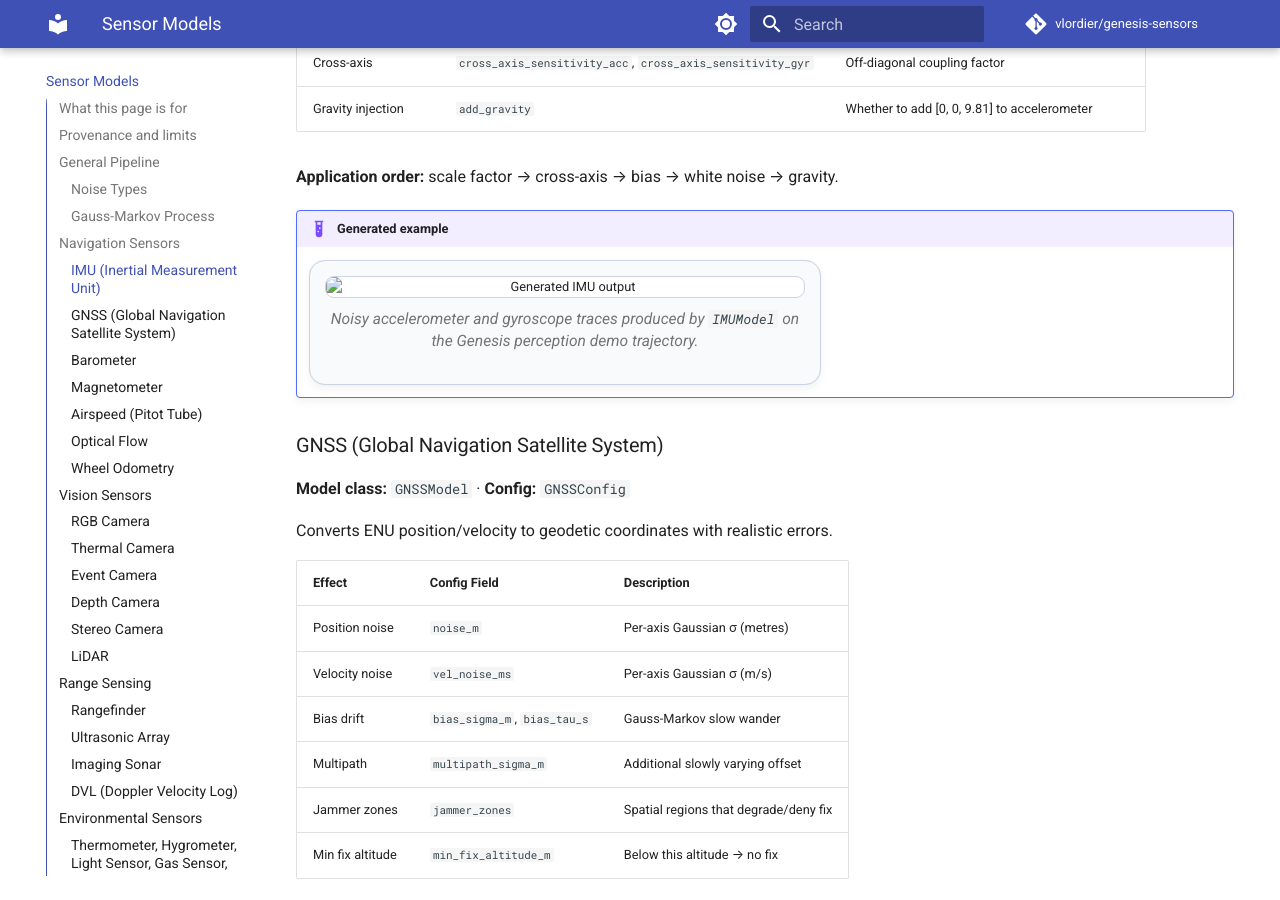
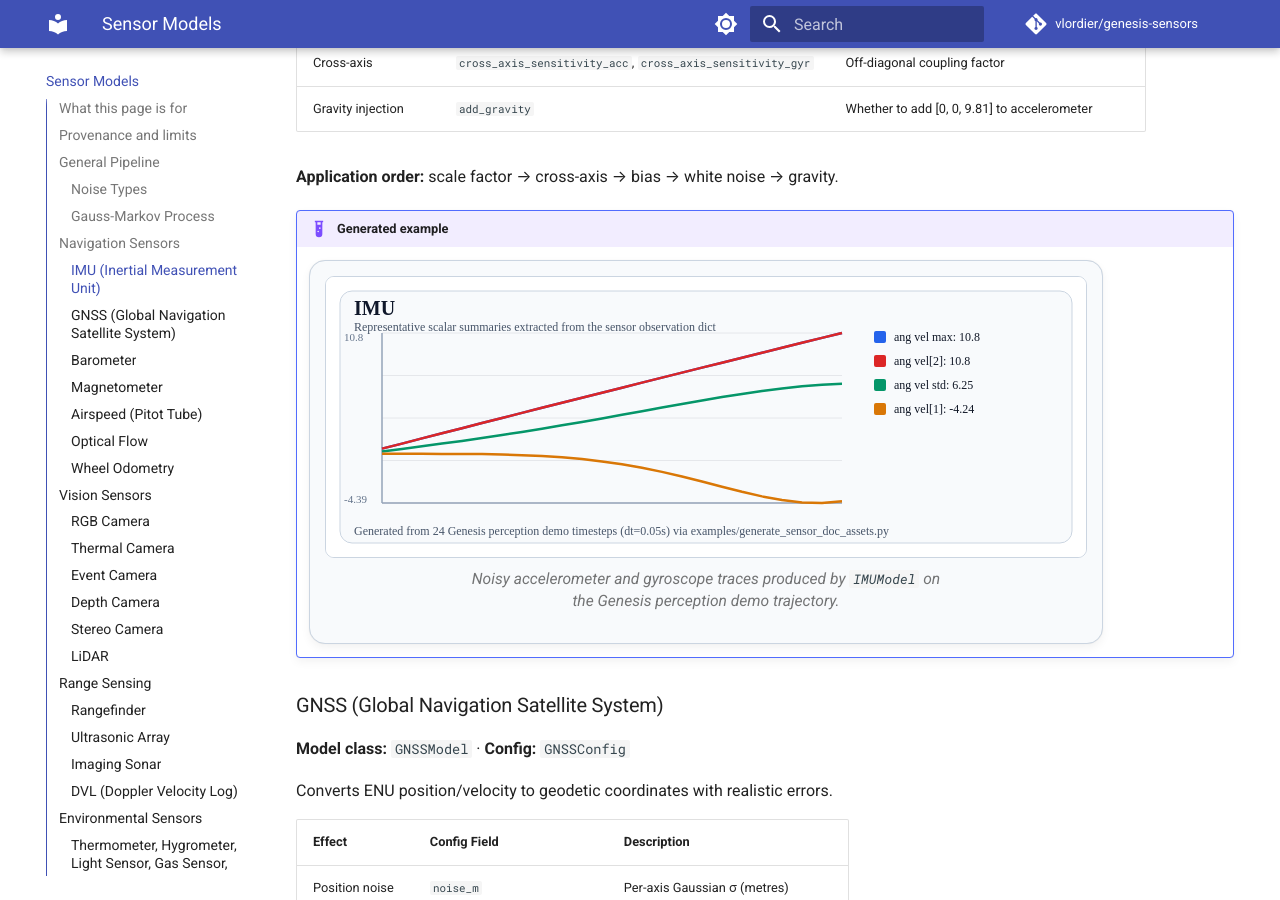
Before and after one commit to vlordier/genesis-sensors, an MkDocs documentation site: the page built from docs/sensor-models.md, in a window 1280 px wide and 900 px high, scrolled down 2639 px. Built offline with MkDocs 1.6.1 and Material for MkDocs 9.7.7, drawn with Linux system fonts in a browser that asks for light colours; comment, search, counter and statistics services are not loaded.

Commit message:
docs: fix generated example asset paths

```diff
--- a/docs/sensor-models.md
+++ b/docs/sensor-models.md
@@ -102,7 +102,7 @@ $$\omega_\text{meas} = (1 + s_\omega) \, R_\text{cross} \, \omega_\text{true} +
 
 !!! example "Generated example"
     <figure class="generated-example">
-      <img src="assets/sensors/imu.svg" alt="Generated IMU output" loading="lazy" />
+      <img src="../assets/sensors/imu.svg" alt="Generated IMU output" loading="lazy" />
       <figcaption>Noisy accelerometer and gyroscope traces produced by <code>IMUModel</code> on the Genesis perception demo trajectory.</figcaption>
     </figure>
 
@@ -126,7 +126,7 @@ Converts ENU position/velocity to geodetic coordinates with realistic errors.
 
 !!! example "Generated example"
     <figure class="generated-example">
-      <img src="assets/sensors/gnss.svg" alt="Generated GNSS output" loading="lazy" />
+      <img src="../assets/sensors/gnss.svg" alt="Generated GNSS output" loading="lazy" />
       <figcaption>Position, velocity, and fix-quality evolution emitted by <code>GNSSModel</code>.</figcaption>
     </figure>
 
@@ -147,7 +147,7 @@ $$P = P_0 \left(\frac{T_0 - Lh}{T_0}\right)^{g M / (R L)}$$
 
 !!! example "Generated example"
     <figure class="generated-example">
-      <img src="assets/sensors/barometer.svg" alt="Generated barometer output" loading="lazy" />
+      <img src="../assets/sensors/barometer.svg" alt="Generated barometer output" loading="lazy" />
       <figcaption>Altitude and pressure traces generated by <code>BarometerModel</code>.</figcaption>
     </figure>
 
@@ -167,7 +167,7 @@ Simulates a 3-axis magnetometer measuring Earth's magnetic field.
 
 !!! example "Generated example"
     <figure class="generated-example">
-      <img src="assets/sensors/magnetometer.svg" alt="Generated magnetometer output" loading="lazy" />
+      <img src="../assets/sensors/magnetometer.svg" alt="Generated magnetometer output" loading="lazy" />
       <figcaption>Field magnitude and axis readings from the simulated magnetometer.</figcaption>
     </figure>
 
@@ -189,7 +189,7 @@ $$q = \tfrac{1}{2} \rho(h) \, V_\text{TAS}^2, \quad V_\text{IAS} = \sqrt{\frac{2
 
 !!! example "Generated example"
     <figure class="generated-example">
-      <img src="assets/sensors/airspeed.svg" alt="Generated airspeed output" loading="lazy" />
+      <img src="../assets/sensors/airspeed.svg" alt="Generated airspeed output" loading="lazy" />
       <figcaption>Indicated airspeed and pressure-derived output from <code>AirspeedModel</code>.</figcaption>
     </figure>
 
@@ -208,7 +208,7 @@ Simulates a downward-looking optical flow sensor (e.g. PX4FLOW).
 
 !!! example "Generated example"
     <figure class="generated-example">
-      <img src="assets/sensors/optical_flow.svg" alt="Generated optical flow output" loading="lazy" />
+      <img src="../assets/sensors/optical_flow.svg" alt="Generated optical flow output" loading="lazy" />
       <figcaption>Angular-rate and quality estimates from the downward-looking optical-flow model.</figcaption>
     </figure>
 
@@ -226,7 +226,7 @@ Incremental dead-reckoning from wheel encoders.
 
 !!! example "Generated example"
     <figure class="generated-example">
-      <img src="assets/sensors/wheel_odometry.svg" alt="Generated wheel odometry output" loading="lazy" />
+      <img src="../assets/sensors/wheel_odometry.svg" alt="Generated wheel odometry output" loading="lazy" />
       <figcaption>Incremental dead-reckoning drift and heading change from <code>WheelOdometryModel</code>.</figcaption>
     </figure>
 
@@ -253,7 +253,7 @@ Full image-corruption pipeline applied to ideal RGB frames.
 
 !!! example "Generated example"
     <figure class="generated-example">
-      <img src="assets/sensors/camera_model.svg" alt="Generated RGB camera snapshot" loading="lazy" />
+      <img src="../assets/sensors/camera_model.svg" alt="Generated RGB camera snapshot" loading="lazy" />
       <figcaption>A true RGB frame snapshot emitted by <code>CameraModel</code>, after the corruption pipeline.</figcaption>
     </figure>
 
@@ -273,7 +273,7 @@ Uncooled microbolometer thermal imager.
 
 !!! example "Generated example"
     <figure class="generated-example">
-      <img src="assets/sensors/thermal_camera.svg" alt="Generated thermal camera snapshot" loading="lazy" />
+      <img src="../assets/sensors/thermal_camera.svg" alt="Generated thermal camera snapshot" loading="lazy" />
       <figcaption>Temperature field snapshot generated by <code>ThermalCameraModel</code>.</figcaption>
     </figure>
 
@@ -292,7 +292,7 @@ Dynamic-vision sensor producing asynchronous brightness-change events.
 
 !!! example "Generated example"
     <figure class="generated-example">
-      <img src="assets/sensors/event_camera.svg" alt="Generated event camera snapshot" loading="lazy" />
+      <img src="../assets/sensors/event_camera.svg" alt="Generated event camera snapshot" loading="lazy" />
       <figcaption>An event accumulation map from the asynchronous <code>EventCameraModel</code>.</figcaption>
     </figure>
 
@@ -311,7 +311,7 @@ Active IR / structured-light depth sensor.
 
 !!! example "Generated example"
     <figure class="generated-example">
-      <img src="assets/sensors/depth_camera.svg" alt="Generated depth camera snapshot" loading="lazy" />
+      <img src="../assets/sensors/depth_camera.svg" alt="Generated depth camera snapshot" loading="lazy" />
       <figcaption>A depth-map visualization rendered from the real <code>DepthCameraModel</code> output.</figcaption>
     </figure>
 
@@ -329,7 +329,7 @@ Passive stereo vision with disparity-based depth estimation.
 
 !!! example "Generated example"
     <figure class="generated-example">
-      <img src="assets/sensors/stereo_camera.svg" alt="Generated stereo camera snapshot" loading="lazy" />
+      <img src="../assets/sensors/stereo_camera.svg" alt="Generated stereo camera snapshot" loading="lazy" />
       <figcaption>Left/right camera views and recovered geometry from <code>StereoCameraModel</code>.</figcaption>
     </figure>
 
@@ -350,7 +350,7 @@ Spinning or solid-state time-of-flight point cloud sensor.
 
 !!! example "Generated example"
     <figure class="generated-example">
-      <img src="assets/sensors/lidar.svg" alt="Generated LiDAR snapshot" loading="lazy" />
+      <img src="../assets/sensors/lidar.svg" alt="Generated LiDAR snapshot" loading="lazy" />
       <figcaption>Range image and point-cloud projection produced by <code>LidarModel</code>.</figcaption>
     </figure>
 
@@ -374,7 +374,7 @@ Single-beam ToF or triangulation rangefinder.
 
 !!! example "Generated example"
     <figure class="generated-example">
-      <img src="assets/sensors/rangefinder.svg" alt="Generated rangefinder output" loading="lazy" />
+      <img src="../assets/sensors/rangefinder.svg" alt="Generated rangefinder output" loading="lazy" />
       <figcaption>Distance and dropout behavior from the single-beam <code>RangefinderModel</code>.</figcaption>
     </figure>
 
@@ -392,7 +392,7 @@ Multi-beam ultrasonic range sensor array.
 
 !!! example "Generated example"
     <figure class="generated-example">
-      <img src="assets/sensors/ultrasonic.svg" alt="Generated ultrasonic output" loading="lazy" />
+      <img src="../assets/sensors/ultrasonic.svg" alt="Generated ultrasonic output" loading="lazy" />
       <figcaption>Nearest-range and per-beam behavior generated by <code>UltrasonicArrayModel</code>.</figcaption>
     </figure>
 
@@ -412,7 +412,7 @@ Forward-looking imaging sonar producing azimuth-range images.
 
 !!! example "Generated example"
     <figure class="generated-example">
-      <img src="assets/sensors/imaging_sonar.svg" alt="Generated imaging sonar snapshot" loading="lazy" />
+      <img src="../assets/sensors/imaging_sonar.svg" alt="Generated imaging sonar snapshot" loading="lazy" />
       <figcaption>A forward-looking sonar intensity image emitted by <code>ImagingSonarModel</code>.</figcaption>
     </figure>
 
@@ -432,15 +432,15 @@ Bottom-tracking velocity sensor for underwater vehicles.
 !!! example "Generated example"
     <div class="generated-example-grid">
       <figure class="generated-example">
-        <img src="assets/sensors/dvl.svg" alt="Generated DVL output" loading="lazy" />
+        <img src="../assets/sensors/dvl.svg" alt="Generated DVL output" loading="lazy" />
         <figcaption>Bottom-track velocity and altitude estimates from <code>DVLModel</code>.</figcaption>
       </figure>
       <figure class="generated-example">
-        <img src="assets/sensors/acoustic_current_profiler.svg" alt="Generated current profiler output" loading="lazy" />
+        <img src="../assets/sensors/acoustic_current_profiler.svg" alt="Generated current profiler output" loading="lazy" />
         <figcaption>Water-column velocity bins from the acoustic current profiler model.</figcaption>
       </figure>
       <figure class="generated-example">
-        <img src="assets/sensors/side_scan_sonar.svg" alt="Generated side-scan sonar snapshot" loading="lazy" />
+        <img src="../assets/sensors/side_scan_sonar.svg" alt="Generated side-scan sonar snapshot" loading="lazy" />
         <figcaption>Port/starboard waterfall-style returns from <code>SideScanSonarModel</code>.</figcaption>
       </figure>
     </div>
@@ -461,23 +461,23 @@ All environment sensors follow the same pattern:
 !!! example "Generated example"
     <div class="generated-example-grid">
       <figure class="generated-example">
-        <img src="assets/sensors/thermometer.svg" alt="Generated thermometer output" loading="lazy" />
+        <img src="../assets/sensors/thermometer.svg" alt="Generated thermometer output" loading="lazy" />
         <figcaption>Ambient temperature readings from <code>ThermometerModel</code>.</figcaption>
       </figure>
       <figure class="generated-example">
-        <img src="assets/sensors/hygrometer.svg" alt="Generated hygrometer output" loading="lazy" />
+        <img src="../assets/sensors/hygrometer.svg" alt="Generated hygrometer output" loading="lazy" />
         <figcaption>Humidity and dew-point output from <code>HygrometerModel</code>.</figcaption>
       </figure>
       <figure class="generated-example">
-        <img src="assets/sensors/light_sensor.svg" alt="Generated light sensor output" loading="lazy" />
+        <img src="../assets/sensors/light_sensor.svg" alt="Generated light sensor output" loading="lazy" />
         <figcaption>Illuminance response from <code>LightSensorModel</code>.</figcaption>
       </figure>
       <figure class="generated-example">
-        <img src="assets/sensors/gas_sensor.svg" alt="Generated gas sensor output" loading="lazy" />
+        <img src="../assets/sensors/gas_sensor.svg" alt="Generated gas sensor output" loading="lazy" />
         <figcaption>Concentration traces from <code>GasSensorModel</code>.</figcaption>
       </figure>
       <figure class="generated-example">
-        <img src="assets/sensors/anemometer.svg" alt="Generated anemometer output" loading="lazy" />
+        <img src="../assets/sensors/anemometer.svg" alt="Generated anemometer output" loading="lazy" />
         <figcaption>Wind speed and direction estimates produced by <code>AnemometerModel</code>.</figcaption>
       </figure>
     </div>
@@ -498,7 +498,7 @@ Simulates a LiPo/LiHV battery pack with discharge curve and internal resistance.
 
 !!! example "Generated example"
     <figure class="generated-example">
-      <img src="assets/sensors/battery.svg" alt="Generated battery output" loading="lazy" />
+      <img src="../assets/sensors/battery.svg" alt="Generated battery output" loading="lazy" />
       <figcaption>State-of-charge and voltage behavior from the simulated battery pack.</figcaption>
     </figure>
 
@@ -530,7 +530,7 @@ $$\text{PER} = \frac{1}{1 + e^{(SNR - SNR_\text{min}) / \beta}}$$
 
 !!! example "Generated example"
     <figure class="generated-example">
-      <img src="assets/sensors/radio.svg" alt="Generated radio output" loading="lazy" />
+      <img src="../assets/sensors/radio.svg" alt="Generated radio output" loading="lazy" />
       <figcaption>Queue depth, packet delivery, and link quality from <code>RadioLinkModel</code>.</figcaption>
     </figure>
 
@@ -542,7 +542,7 @@ Ultra-wideband time-of-flight ranging with NLOS bias modelling.
 
 !!! example "Generated example"
     <figure class="generated-example">
-      <img src="assets/sensors/uwb_ranging.svg" alt="Generated UWB output" loading="lazy" />
+      <img src="../assets/sensors/uwb_ranging.svg" alt="Generated UWB output" loading="lazy" />
       <figcaption>Anchor ranges and validity flags generated by <code>UWBRangingModel</code>.</figcaption>
     </figure>
 
@@ -554,7 +554,7 @@ Automotive/industrial radar with range/velocity/angle measurements.
 
 !!! example "Generated example"
     <figure class="generated-example">
-      <img src="assets/sensors/radar.svg" alt="Generated radar snapshot" loading="lazy" />
+      <img src="../assets/sensors/radar.svg" alt="Generated radar snapshot" loading="lazy" />
       <figcaption>Detected radar returns projected into a compact point visualization.</figcaption>
     </figure>
 
@@ -577,7 +577,7 @@ Automotive/industrial radar with range/velocity/angle measurements.
 
 !!! example "Generated example"
     <figure class="generated-example">
-      <img src="assets/sensors/force_torque.svg" alt="Generated force-torque output" loading="lazy" />
+      <img src="../assets/sensors/force_torque.svg" alt="Generated force-torque output" loading="lazy" />
       <figcaption>Force and torque channels emitted by <code>ForceTorqueSensorModel</code>.</figcaption>
     </figure>
 
@@ -588,23 +588,23 @@ All follow the standard pattern: white noise + optional quantisation + range cli
 !!! example "Generated examples"
     <div class="generated-example-grid">
       <figure class="generated-example">
-        <img src="assets/sensors/joint_state.svg" alt="Generated joint-state output" loading="lazy" />
+        <img src="../assets/sensors/joint_state.svg" alt="Generated joint-state output" loading="lazy" />
         <figcaption>Encoder-style readings from <code>JointStateSensor</code>.</figcaption>
       </figure>
       <figure class="generated-example">
-        <img src="assets/sensors/contact_sensor.svg" alt="Generated contact-sensor output" loading="lazy" />
+        <img src="../assets/sensors/contact_sensor.svg" alt="Generated contact-sensor output" loading="lazy" />
         <figcaption>Binary contact events emitted by <code>ContactSensor</code>.</figcaption>
       </figure>
       <figure class="generated-example">
-        <img src="assets/sensors/tactile_array.svg" alt="Generated tactile-array output" loading="lazy" />
+        <img src="../assets/sensors/tactile_array.svg" alt="Generated tactile-array output" loading="lazy" />
         <figcaption>Pressure-map output from <code>TactileArraySensor</code>.</figcaption>
       </figure>
       <figure class="generated-example">
-        <img src="assets/sensors/current_sensor.svg" alt="Generated current-sensor output" loading="lazy" />
+        <img src="../assets/sensors/current_sensor.svg" alt="Generated current-sensor output" loading="lazy" />
         <figcaption>Current draw traces from <code>CurrentSensor</code>.</figcaption>
       </figure>
       <figure class="generated-example">
-        <img src="assets/sensors/rpm_sensor.svg" alt="Generated RPM-sensor output" loading="lazy" />
+        <img src="../assets/sensors/rpm_sensor.svg" alt="Generated RPM-sensor output" loading="lazy" />
         <figcaption>Angular-speed measurement from <code>RPMSensor</code>.</figcaption>
       </figure>
     </div>
```
Also changed, not shown: docs/examples.md (+8 -8 lines).
